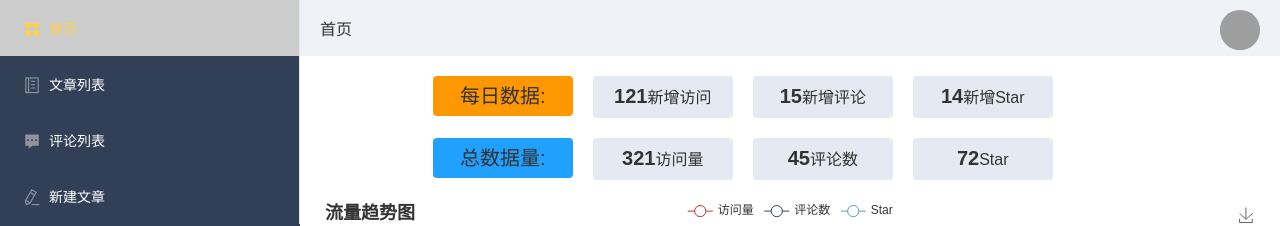
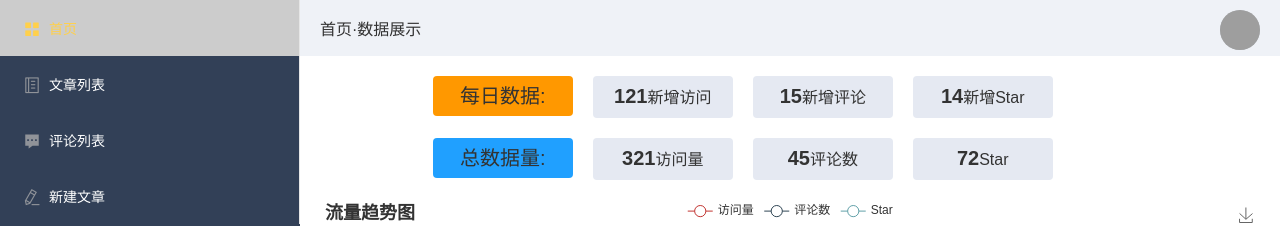
Before and after one commit to ccjr1120/blog_admin2, a Vue app: page /manage in a window 1280 px wide. Shown: the top 226 px of the page. Built offline with nearby package versions, Linux system fonts and the light colour scheme; grey boxes are pictures that could not be loaded; what mavon-editor would draw is missing.

Commit message:
alter header title.

```diff
--- a/src/views/manage.vue
+++ b/src/views/manage.vue
@@ -50,7 +50,7 @@
 export default {
   data() {
     return {
-      currPage: "首页",
+      currPage: "首页·数据展示",
       circleUrl:
         "https://cube.elemecdn.com/3/7c/3ea6beec64369c2642b92c6726f1epng.png"
     };
@@ -59,7 +59,7 @@
   methods: {
     selectRouter(key) {
       if (key === "/manage") {
-        this.currPage = "首页";
+        this.currPage = "首页·数据展示";
       } else if (key === "/blogs") {
         this.currPage = "博客列表";
       } else if (key === "/comments") {
```
